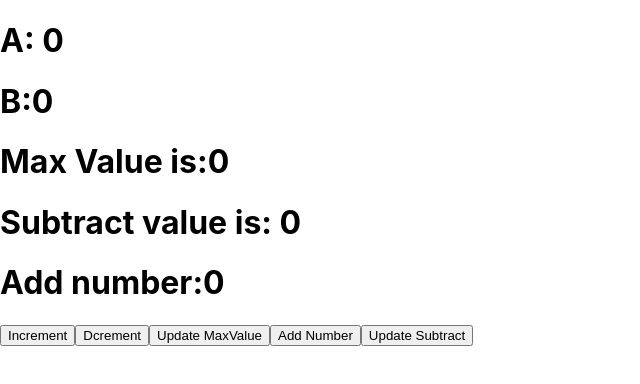
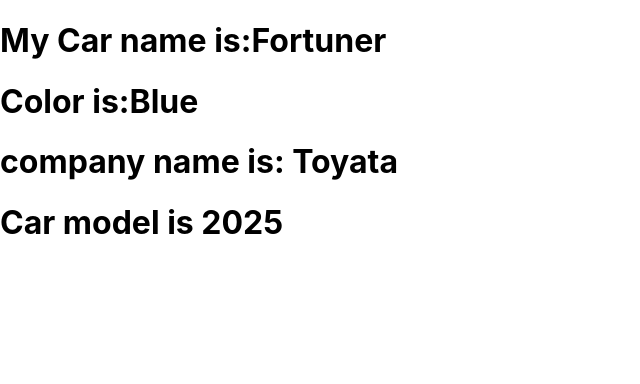
Before and after one commit to anurag-vns/anurag, a React (Create React App) app: page / in a window 1280 px wide. Shown: the top 384 px of the page, without its empty margins (0-640 px from the left). Built offline with nearby package versions, Linux system fonts and the light colour scheme.

Commit message:
Create multiple state Hooks:

```diff
--- a/src/App.js
+++ b/src/App.js
@@ -1,12 +1,9 @@
-import Comp from "./Comp";
-import Maximum from "./Maximum";
-
-
+import Car from "./Car";
 
 
 function App() {
   return (
-   <Maximum/>
+ <Car/>
   )
 }
 export default App;
--- /dev/null
+++ b/src/Car.js
@@ -0,0 +1,18 @@
+import React, { useState } from "react";
+
+function Car(){
+const [name, setName] = useState("Fortuner");
+const [color, setColor] = useState("Blue");
+const [company, setCompany] = useState("Toyata");
+const [year, setYear] = useState("2025");
+return(
+    <>
+    <h1>My Car name is:{name}</h1>
+     <h1>Color is:{color} </h1>
+      <h1>company name is: {company}</h1>
+      <h1>Car model is {year}</h1>
+     </>
+);
+}
+
+export default Car;
```
